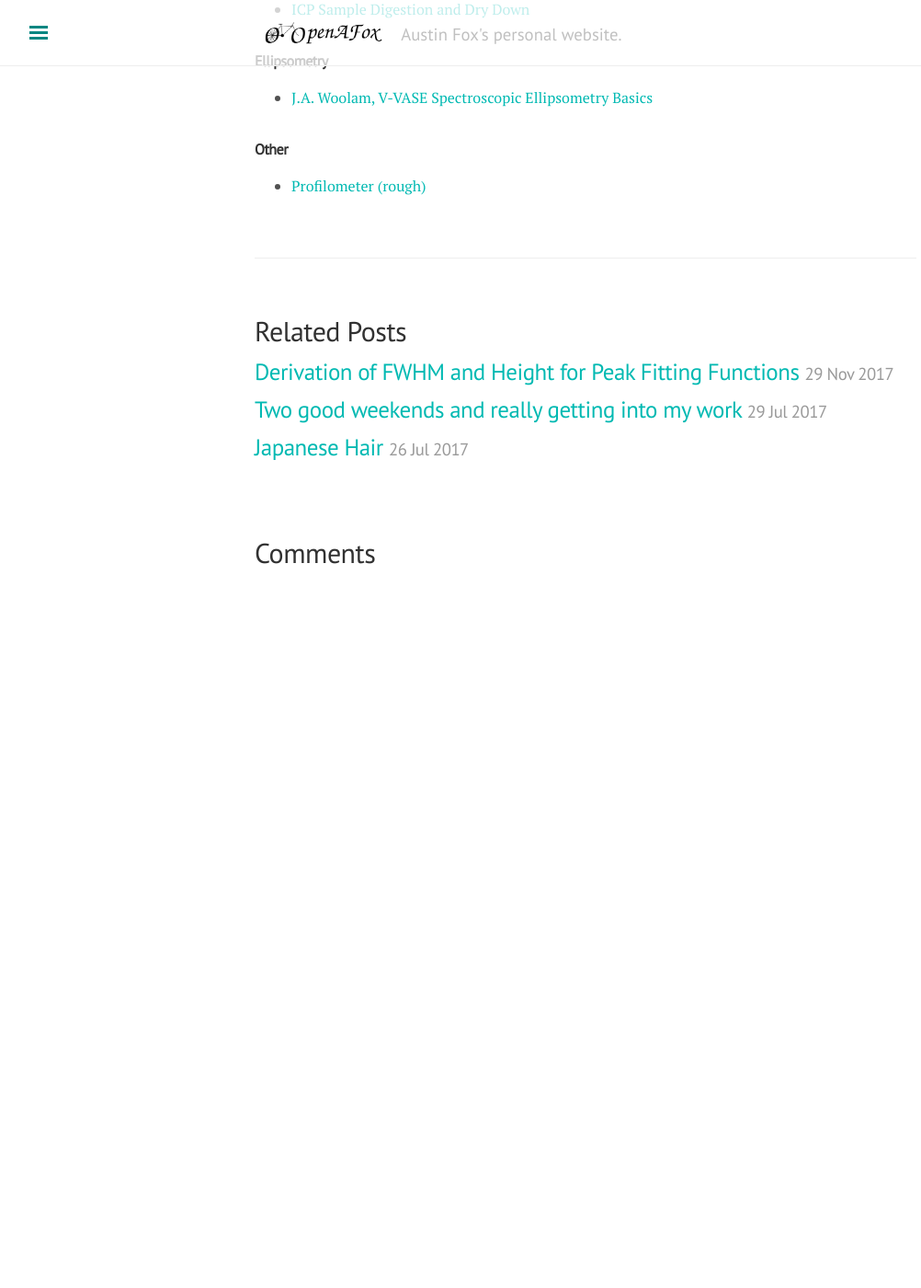
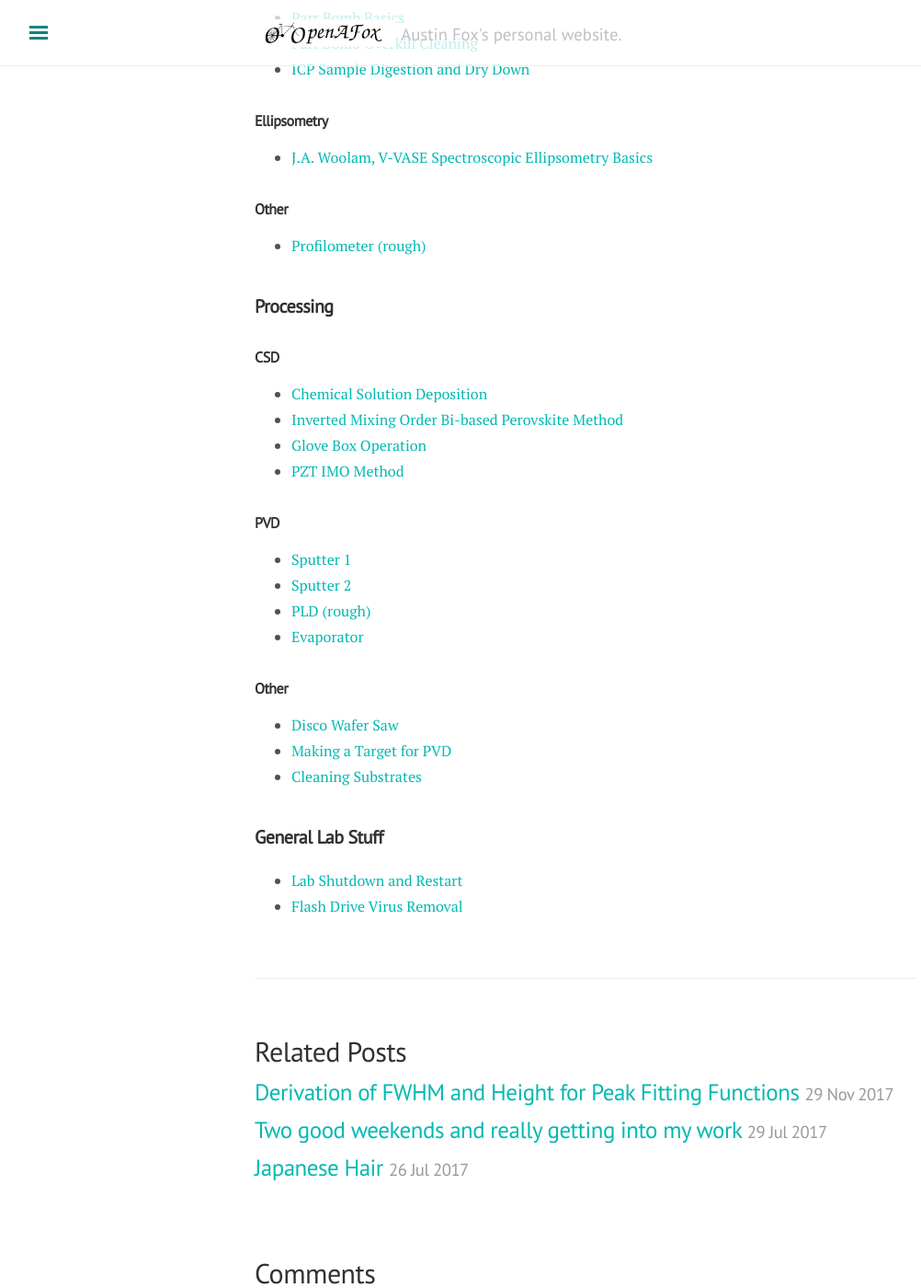
Before and after one commit to openafox/openafox.github.io, a Jekyll site: the page built from _posts/science/2017-12-02-manuals.md, in a window 1280 px wide and 1400 px high, scrolled down 1240 px. Shown: the whole window at 92% size, without its empty margins (3-1005 px from the left). Built offline with Jekyll 4.4.1, drawn with Linux system fonts in a browser that asks for light colours; nearby versions of some CDN libraries; comment, search, counter and statistics services are not loaded; before the commit the page ends 1870 px from its top, so only the background shows below that; some of the changed text lies outside the part shown.

Commit message:
manuals add processing

```diff
--- a/_posts/science/2017-12-01-manuals.md
+++ b/_posts/science/2017-12-02-manuals.md
@@ -1,6 +1,6 @@
 ---
 layout: post
-title: My Manuals.
+title: My Manuals
 tag: Career
 category: Science
 
@@ -52,3 +54,30 @@ If you are like me you have found that a good manual is hard to find.  I am not
 ### Other
 
 * [Profilometer (rough)](https://docs.google.com/document/d/1xyVv0-F-FRSaaBOoYHDN2zmpMNvaPiy9Wa0db4PwQh4/export?format=pdf)
+
+## Processing
+
+### CSD
+
+* [Chemical Solution Deposition](https://docs.google.com/document/d/1JBEqAATsUP4MiSyagXAHxJjZ4K1t3ADRn7H9WCJAPNg/export?format=pdf)
+* [Inverted Mixing Order Bi-based Perovskite Method](https://docs.google.com/document/d/1C6gsv8POdbX6ww_TNuutibRg6XqnPCBN5vhJ3Wc-VDM/export?format=pdf)
+* [Glove Box Operation](https://docs.google.com/document/d/1WvImwABNWGibI__AhKJjuRCu1-CZWqPvSE4d9hYAE4Q/export?format=pdf)
+* [PZT IMO Method](https://docs.google.com/document/d/1--w_j-ZvzSpeq3eIWRMj9FWeah1HLvxRXidEcz32_zs/export?format=pdf)
+
+### PVD
+
+* [Sputter 1](https://docs.google.com/document/d/1h6wT3DtyOFxbDg4rebV6lOoDz97IpecMJxtkyiQUQEM/export?format=pdf)
+* [Sputter 2](https://docs.google.com/document/d/1V3k3BVP0HN-wbNi5i3ySKA4UUtGooBaeU4h7HkGvy00/export?format=pdf)
+* [PLD (rough)](https://docs.google.com/document/d/17cTuSLMChamT2l3Lre4IUd-kW32JglVOVGFrHYTeauo/export?format=pdf)
+* [Evaporator](https://docs.google.com/document/d/1QcESh4iLkHs9UCgoGd3tmS-anXcIGvsRaiufJh5b3Po/export?format=pdf)
+
+### Other
+
+* [Disco Wafer Saw](https://docs.google.com/document/d/151ffiWq27TGhYDhCQR6vGQKAtqhp7Y7rJHOc-XwKhmo/export?format=pdf)
+* [Making a Target for PVD](https://docs.google.com/document/d/1Ue1RFY9dJMVN6SB5VsAklR8I-HVfn1Xs1KivrGkOjao/export?format=pdf)
+* [Cleaning Substrates](https://docs.google.com/document/d/1AmF3fgoyK14MUEzNkCVeBxC3mGo0-4mmLGqIRaNrUk4/export?format=pdf)
+
+## General Lab Stuff
+
+* [Lab Shutdown and Restart](https://docs.google.com/document/d/1XVOgrUF7V8QJyifoesu0Xi9oVic1eh8SEPWXx_lpyts/export?format=pdf)
+* [Flash Drive Virus Removal](https://docs.google.com/document/d/12crEokqca6BvIRrLXiu1Ln29t7Wx7nLRYbHZZx7wH3Q/export?format=pdf)
```
Also changed, not shown: other parts of _posts/science/2017-12-02-manuals.md (+2 -0 lines).
